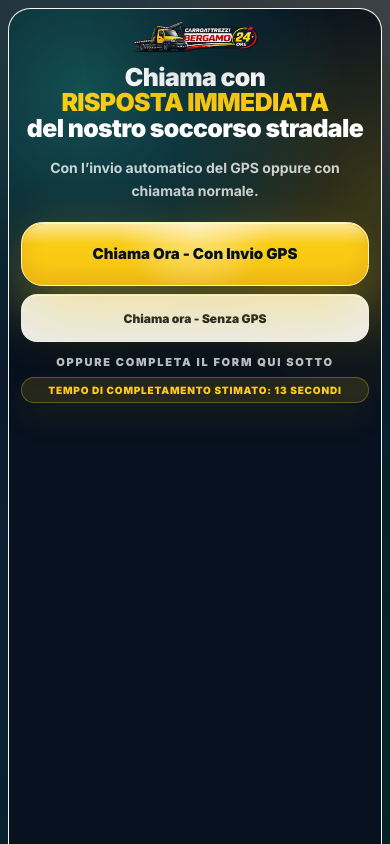
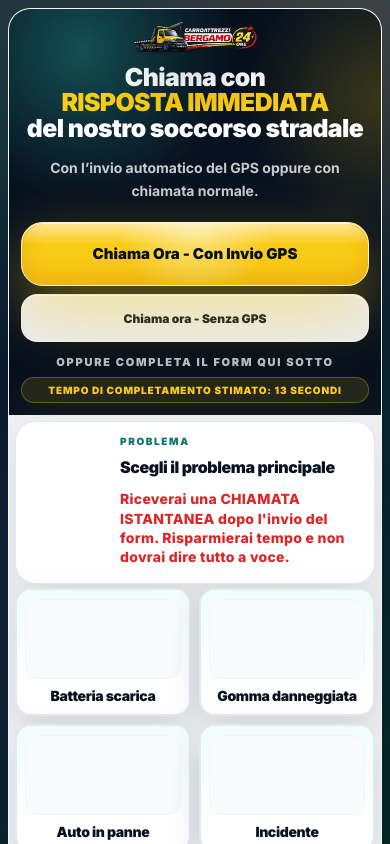
Before and after one commit to alessio-aesthetic/carroattrezzibergamo24ore.it, a Next.js app: page /richiesta-bergamo in a window 390 px wide. Built offline with nearby package versions, Linux system fonts and the light colour scheme.

Commit message:
Reduce mobile request CTA spacing

```diff
--- a/src/app/richiesta-bergamo/RichiestaBergamoClient.tsx
+++ b/src/app/richiesta-bergamo/RichiestaBergamoClient.tsx
@@ -396,7 +396,7 @@ export function RichiestaBergamoClient() {
 
       <div className="relative mx-auto flex w-full max-w-[1800px] items-start px-2 py-2 pb-8 sm:px-4 sm:py-4 sm:pb-10 lg:px-6 lg:py-6 lg:pb-12">
         <section className="mx-auto grid w-full overflow-hidden rounded-[1.4rem] border border-white/25 bg-white/94 shadow-[0_34px_120px_rgba(0,0,0,0.46),inset_0_1px_0_rgba(255,255,255,0.9)] backdrop-blur-xl sm:rounded-[2rem] lg:min-h-[calc(100dvh-3rem)] lg:grid-cols-[0.34fr_0.66fr]">
-          <aside className="relative min-h-[100dvh] overflow-hidden bg-[#07111f] p-3 text-white sm:min-h-0 sm:p-6 lg:p-10">
+          <aside className="relative overflow-hidden bg-[#07111f] p-3 text-white sm:p-6 lg:p-10">
             <div className="absolute inset-0 bg-[radial-gradient(circle_at_20%_10%,rgba(45,212,191,0.32),transparent_32%),radial-gradient(circle_at_100%_22%,rgba(255,204,0,0.20),transparent_28%)]" />
             <div className="relative flex h-full flex-col">
               <div className="flex items-center justify-center">
```
